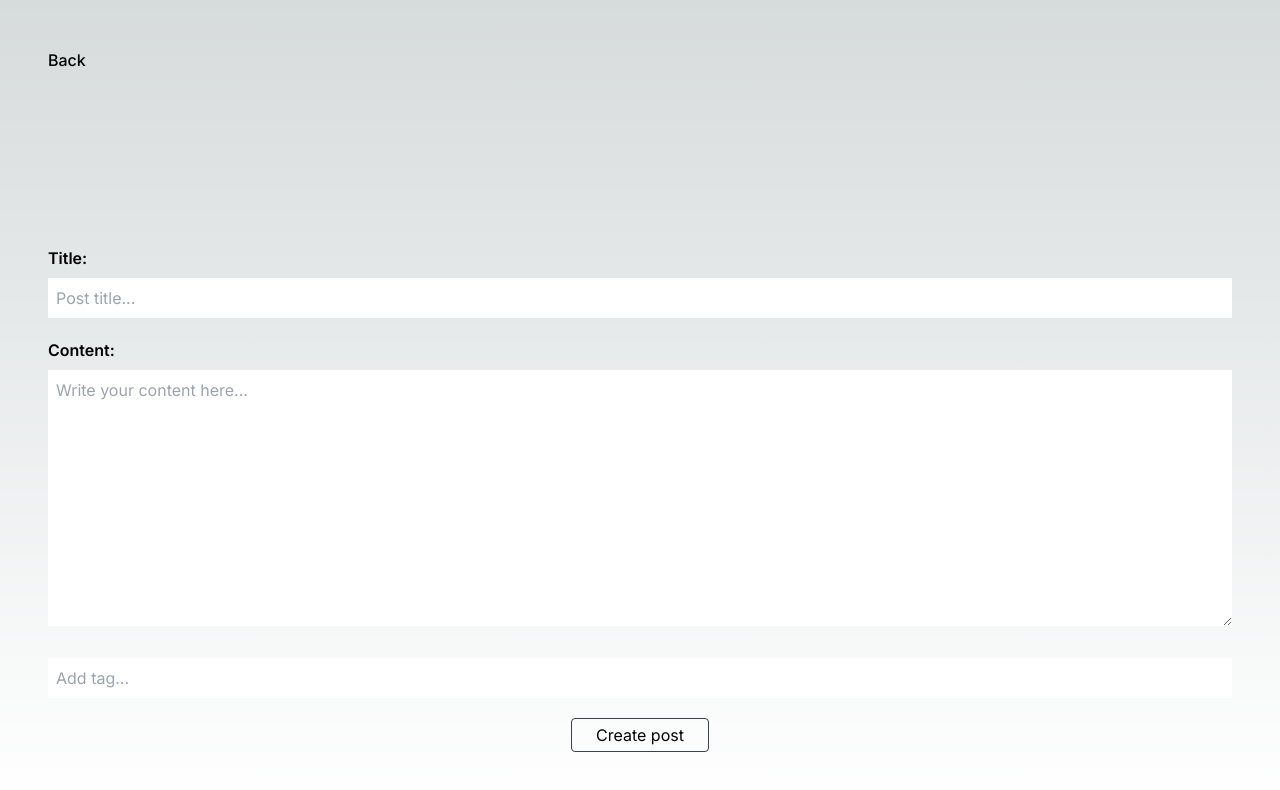
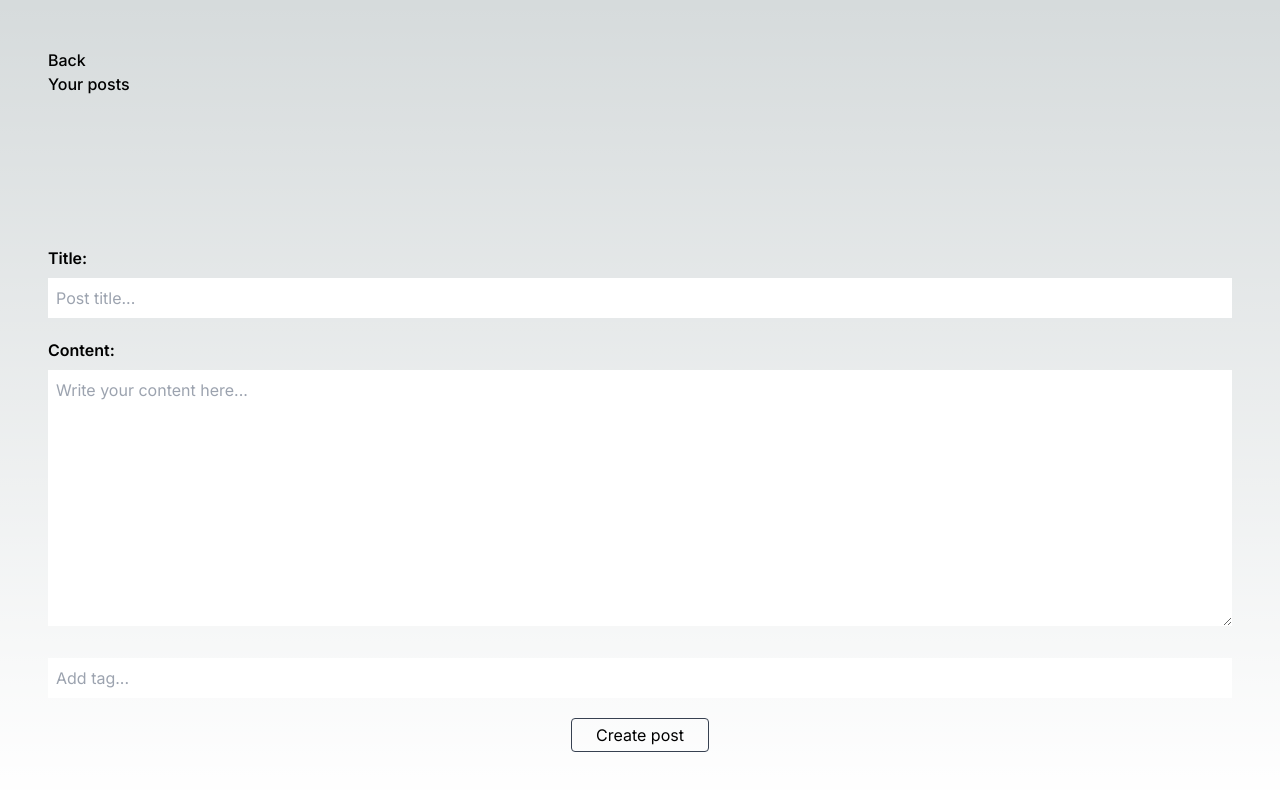
Before and after one commit to feliperaro/my-blog, a Next.js app: page /create-post in a window 1280 px wide. Shown: the top 790 px of the page. Built offline with nearby package versions, Linux system fonts and the light colour scheme.

Commit message:
Link to your posts

```diff
--- a/src/app/create-post/page.tsx
+++ b/src/app/create-post/page.tsx
@@ -49,9 +49,14 @@ const CreatePostPage = () => {
 
   return (
     <main className="flex min-h-screen flex-col gap-5 justify-between p-12">
-      <span className="font-medium hover:font-extrabold">
-        <Link href={"/"}>Back</Link>
-      </span>
+      <div className="flex flex-col">
+        <span className="font-medium hover:font-extrabold">
+          <Link href={"/"}>Back</Link>
+        </span>
+        <span className="font-medium hover:font-extrabold">
+          <Link href={"/posts"}>{"Your posts"}</Link>
+        </span>
+      </div>
       <div className="flex flex-col gap-5">
         <div className="flex flex-col gap-2">
           <label className="font-semibold" htmlFor="title">
```
